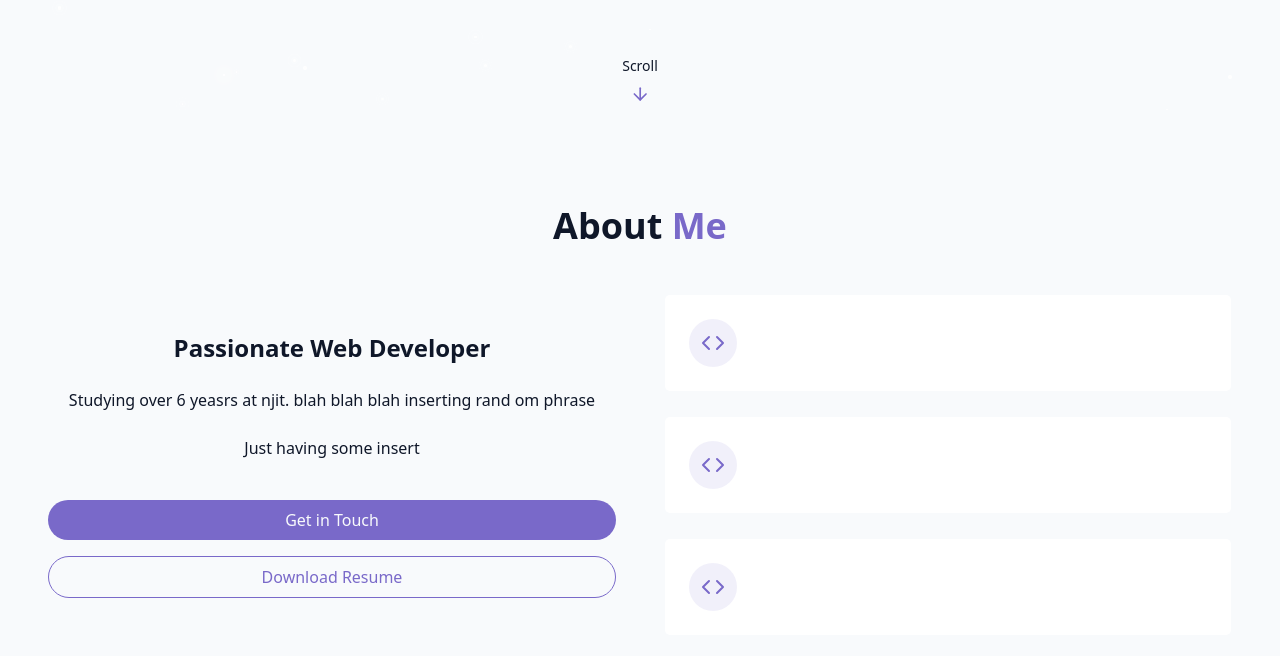
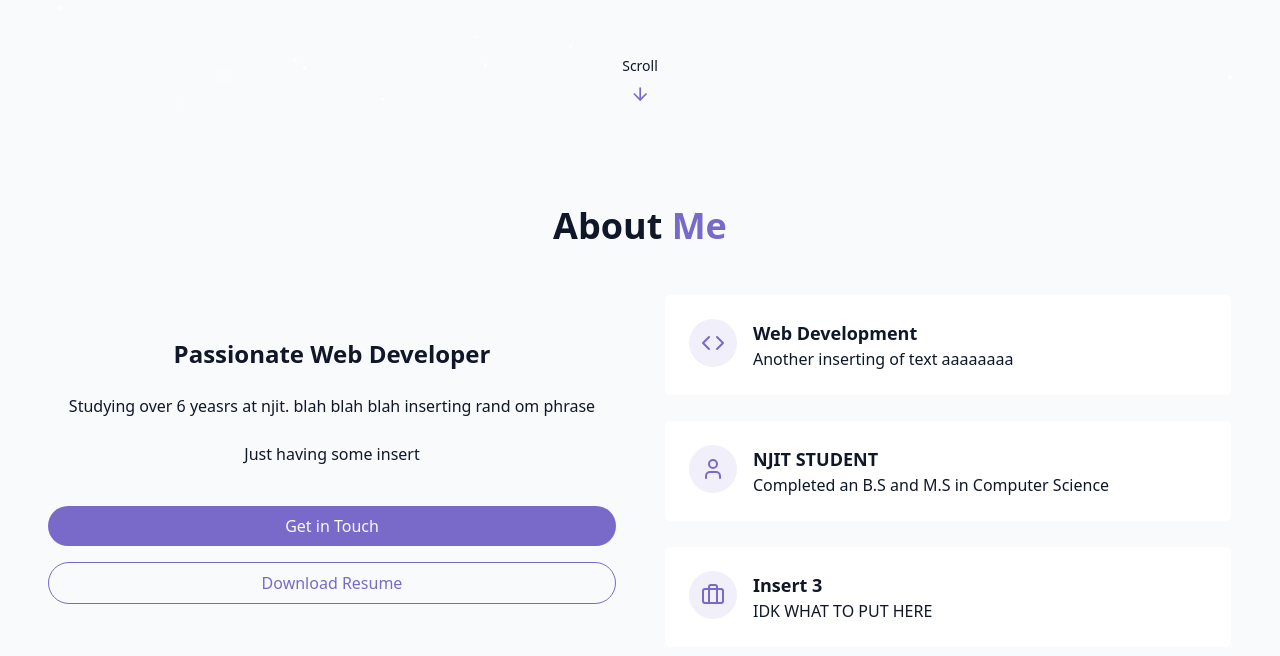
Before and after one commit to neilpatel13/Personal-Portfolio-Webpage, a React (Vite) app: page / in a window 1280 px wide. Shown: the part 690-1346 px from the top of the page. Built offline with nearby package versions, Linux system fonts and the light colour scheme.

Commit message:
created basic text sections in grids

```diff
--- a/src/components/AboutSection.jsx
+++ b/src/components/AboutSection.jsx
@@ -1,4 +1,4 @@
-import { Code } from 'lucide-react';
+import { Briefcase, Code, Usb, User } from 'lucide-react';
 
 
 export const AboutSection = () => {
@@ -39,19 +39,38 @@ export const AboutSection = () => {
                             <div className="p-3 rounded-full bg-primary/10">
                                 <Code className="h-6 w-6 text-primary" />
                             </div>
-                        </div>
-                    </div>
-                    <div className="gradient-border p-6 card-hover">
-                        <div className="flex items-start gap-4">
-                            <div className="p-3 rounded-full bg-primary/10">
-                                <Code className="h-6 w-6 text-primary" />
+                            <div className='text-left'>
+                                <h4 className='font-semibold text-lg'> Web Development</h4>
+                                <p className='text-muted-foreground'>
+                                    Another inserting of text
+                                    aaaaaaaa
+                                </p>
                             </div>
                         </div>
                     </div>
                     <div className="gradient-border p-6 card-hover">
                         <div className="flex items-start gap-4">
                             <div className="p-3 rounded-full bg-primary/10">
-                                <Code className="h-6 w-6 text-primary" />
+                                <User className="h-6 w-6 text-primary" />
+                            </div>
+                            <div className='text-left'>
+                                <h4 className='font-semibold text-lg'> NJIT STUDENT</h4>
+                                <p className='text-muted-foreground'>
+                                    Completed an B.S and M.S in Computer Science
+                                </p>
+                            </div>
+                        </div>
+                    </div>
+                    <div className="gradient-border p-6 card-hover">
+                        <div className="flex items-start gap-4">
+                            <div className="p-3 rounded-full bg-primary/10">
+                                <Briefcase className="h-6 w-6 text-primary" />
+                            </div>
+                            <div className='text-left'>
+                                <h4 className='font-semibold text-lg'> Insert 3</h4>
+                                <p className='text-muted-foreground'>
+                                    IDK WHAT TO PUT HERE
+                                </p>
                             </div>
                         </div>
                     </div>
```
